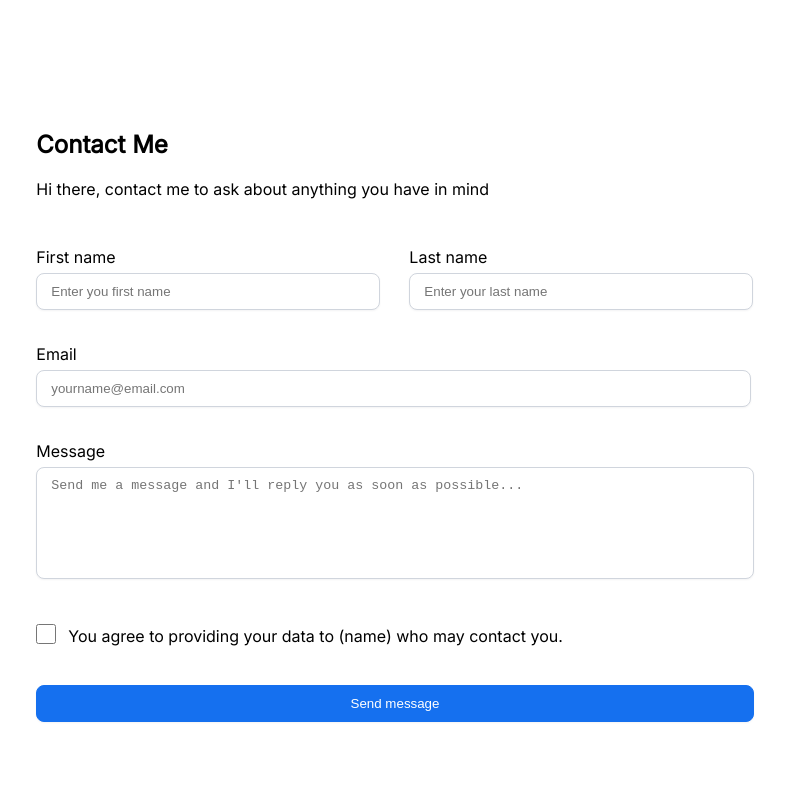
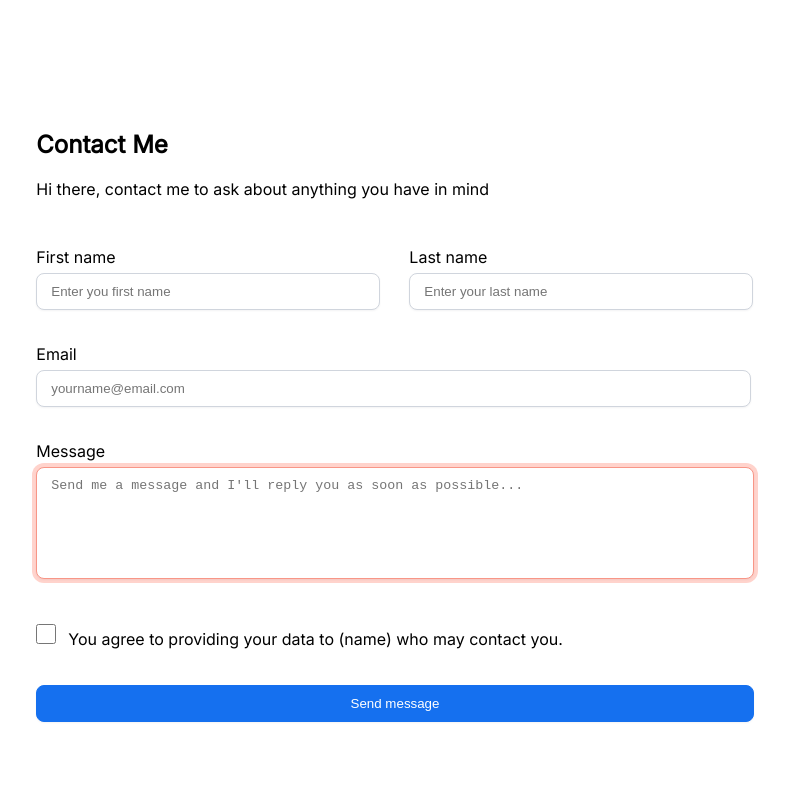
Before and after one commit to Chimz-Codes-ZM/vercel-hng-repo, a React (Create React App) app: page /contact in a window 1280 px wide. Shown: the top 800 px of the page, without its empty margins (245-1034 px from the left). Built offline with nearby package versions, Linux system fonts and the light colour scheme.

Commit message:
changed button styles

```diff
--- a/src/Routes/Contact.js
+++ b/src/Routes/Contact.js
@@ -56,15 +56,16 @@ function Contact() {
                 rows="6"
                 cols="50"
                 placeholder="Send me a message and I'll reply you as soon as possible..."
+                required="required"
+                // oninvalid="this.setCustomValidity('Enter User Name Here')"
               ></textarea>
               <br />
             </div>
 
             <div className="check">
-              <span className="checkbox">
+              <label for="agreed" className="container">
                 <input type="checkbox" name="agreed" value="agree"></input>
-              </span>
-              <label for="agreed">
+                <span class="checkmark"></span>
                 You agree to providing your data to (name) who may contact you.
               </label>
               <br />
--- a/src/index.css
+++ b/src/index.css
@@ -195,6 +195,11 @@ input {
   border: 1px solid #d0d5dd;
   box-shadow: 0px 1px 2px rgba(16, 24, 40, 0.05);
   border-radius: 8px;
+  outline: none;
+}
+
+.email > input:focus {
+  border: 1px solid #84CAFF;
 }
 
 .message {
@@ -210,6 +215,17 @@ input {
   box-shadow: 0px 1px 2px rgba(16, 24, 40, 0.05);
   border-radius: 8px;
   resize: none;
+  outline: none;
+}
+
+.message > textarea:focus {
+  border: 1px solid #84CAFF;
+  box-shadow: 0px 1px 2px rgba(16, 24, 40, 0.05), 0px 0px 0px 4px #D1E9FF;
+}
+
+.message > textarea:required {
+  border: 1px solid #F89687;
+  box-shadow: 0px 1px 2px rgba(16, 24, 40, 0.05), 0px 0px 0px 4px #FFD3CC;
 }
 
 .check {
@@ -219,15 +235,28 @@ input {
   margin-bottom: 24px;
 }
 
+/* .container input {
+  position: absolute;
+  opacity: 0;
+  cursor: pointer;
+  height: 0;
+  width: 0;
+}
+
+.ckeckmark {
+  position: absolute;
+  top: 0;
+  left: 0;
+  height: 25px;
+  width: 25px;
+  background-color: #eee;
+} */
+
 input[type="checkbox"] {
   padding: 10px 0px 0px;
   margin-right: 12px;
   width: 20px;
   height: 22px;
-}
-
-.sub-button {
-  /* border: 2px solid red; */
 }
 
 
```
